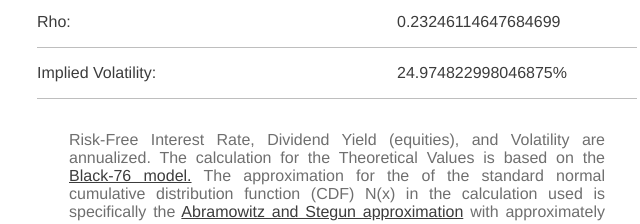
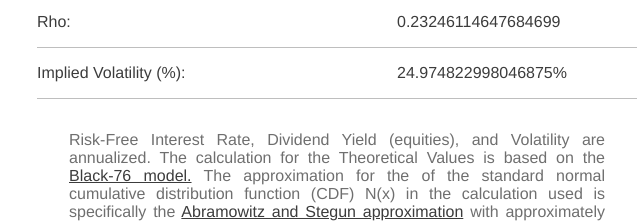
Before and after one commit to Asyirafu/calc, a plain HTML site: page index.html in a window 1280 px wide. Shown: the part 927-1151 px from the top of the page, 303-943 px from the left. Drawn offline with Linux system fonts and the light colour scheme.

Commit message:
Update index.html

```diff
--- a/index.html
+++ b/index.html
@@ -89,7 +89,7 @@
     <p>Gamma: <span class="right" id="g"></span></p>
     <p>Vega: <span class="right" id="m"></span></p>
     <p>Rho: <span class="right" id="w"></span></p>
-    <p>Implied Volatility: <span class="right" id="t"></span></p>
+    <p>Implied Volatility (%): <span class="right" id="t"></span></p>
     <script>
         function u() {
             var i = function (a) {
```
